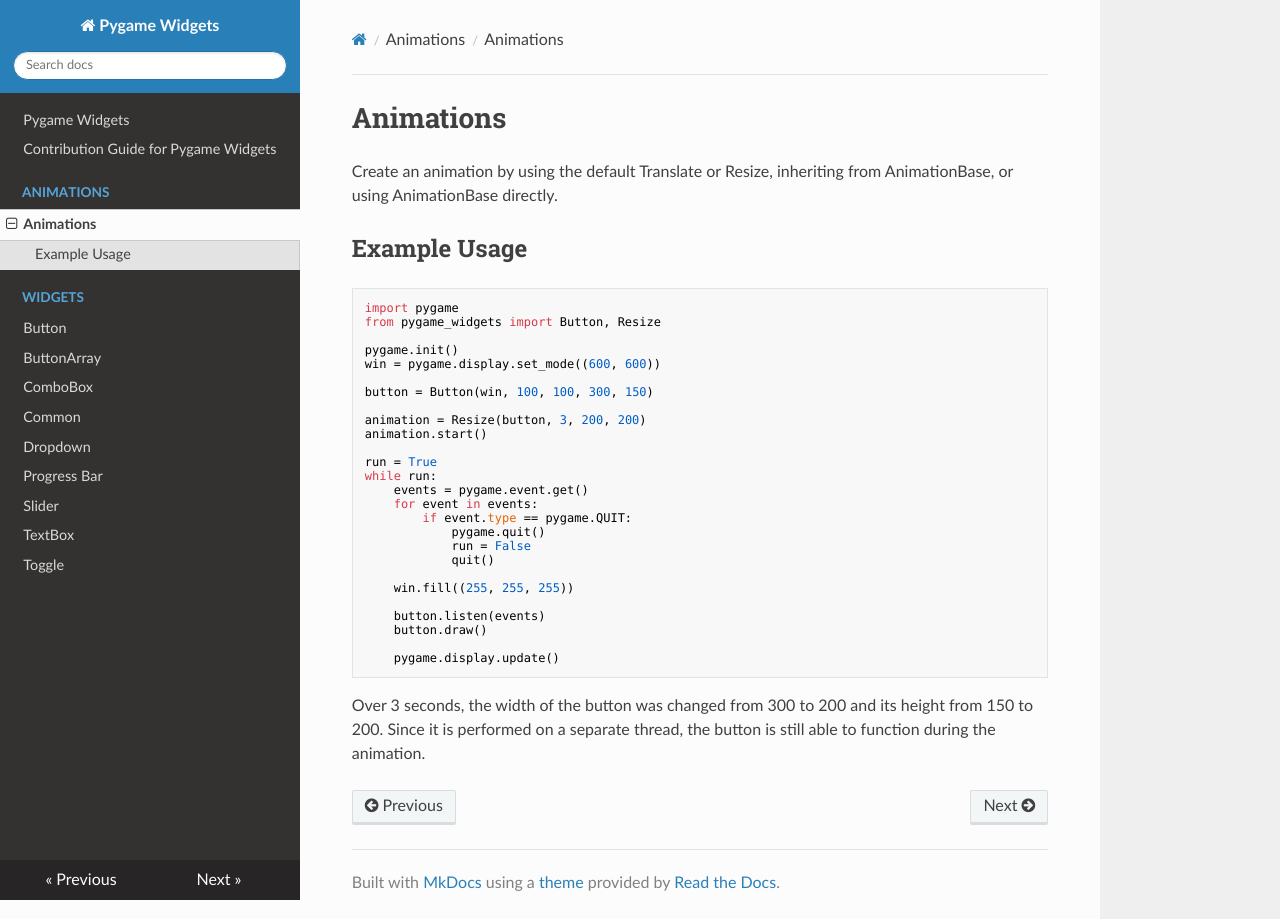
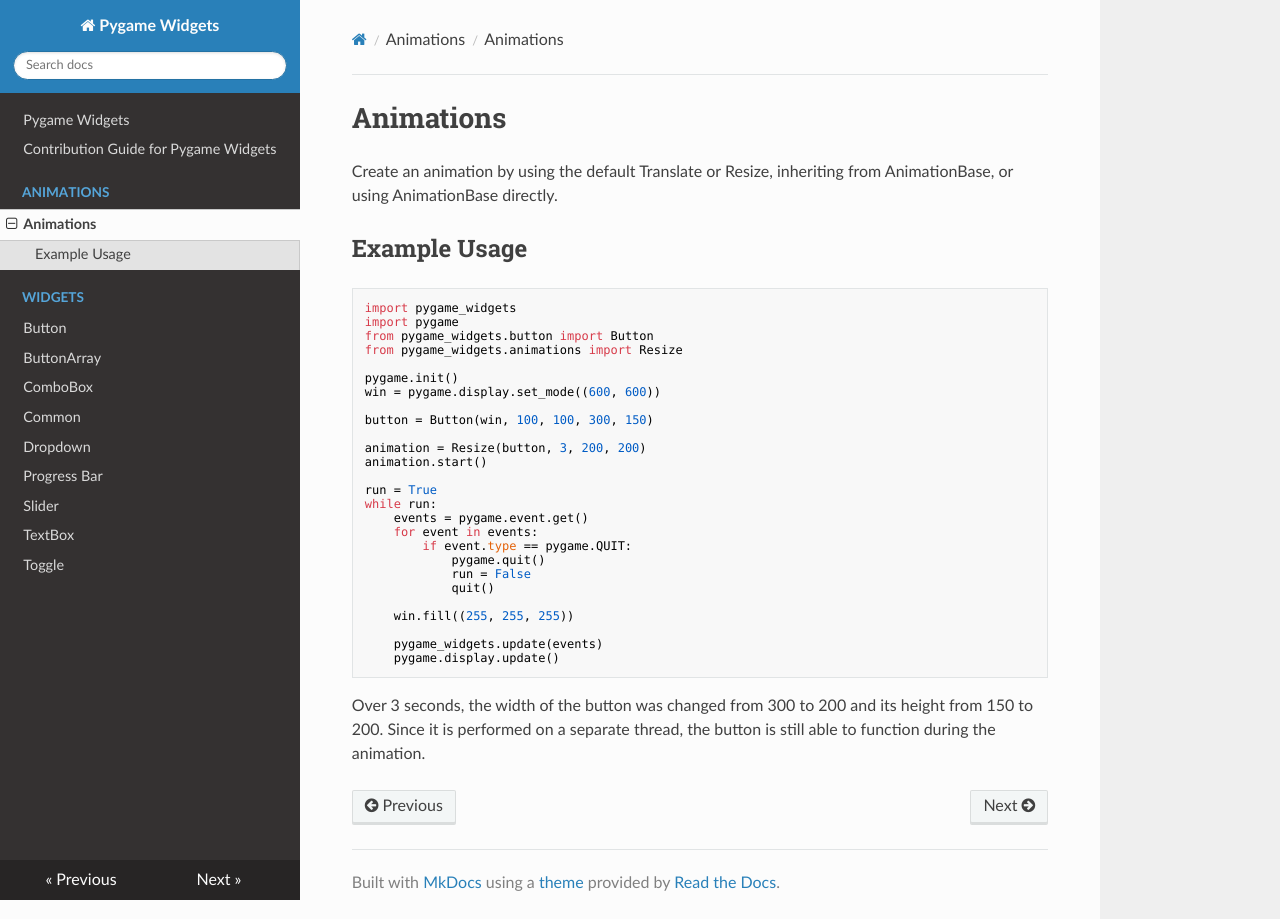
Before and after one commit to AustL/PygameWidgets, an MkDocs documentation site: the page built from docs/animations/animations.md, in a window 1280 px wide. Built offline with MkDocs 1.6.1, drawn with Linux system fonts in a browser that asks for light colours; nearby versions of some CDN libraries.

Commit message:
Fix animation documentation

````diff
--- a/docs/animations/animations.md
+++ b/docs/animations/animations.md
@@ -6,8 +6,10 @@
 ## Example Usage
 
 ```Python
+import pygame_widgets
 import pygame
-from pygame_widgets import Button, Resize
+from pygame_widgets.button import Button
+from pygame_widgets.animations import Resize
 
 pygame.init()
 win = pygame.display.set_mode((600, 600))
@@ -28,9 +30,7 @@
 
     win.fill((255, 255, 255))
 
-    button.listen(events)
-    button.draw()
-
+    pygame_widgets.update(events)
     pygame.display.update()
 ```
 
````
Also changed, not shown: 2 other files.
